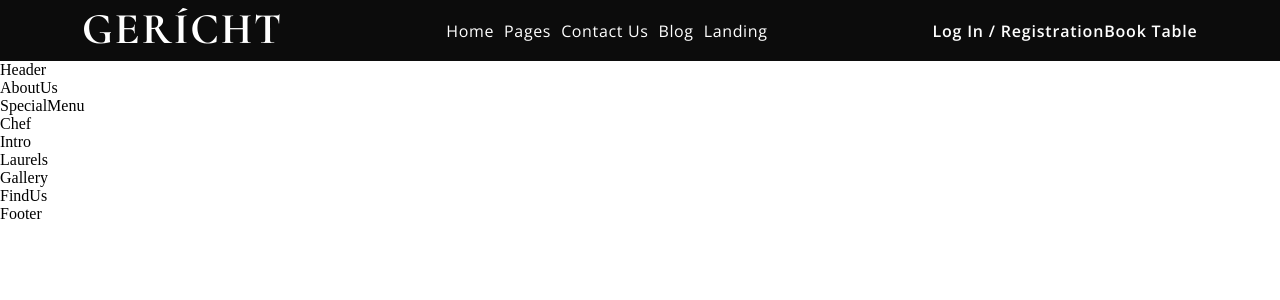
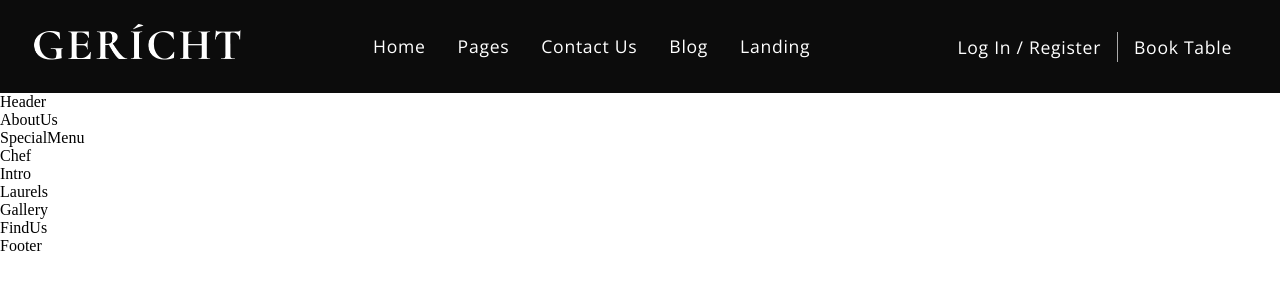
Before and after one commit to DamianT325/restaurant, a React (Create React App) app: page / in a window 1280 px wide. Shown: the top 300 px of the page. Built offline with nearby package versions, Linux system fonts and the light colour scheme; a web font is replaced by a local one.

Commit message:
done navbar

```diff
--- a/src/components/Navbar/Navbar.css
+++ b/src/components/Navbar/Navbar.css
@@ -2,9 +2,10 @@
   background-color: var(--color-black);
   display: flex;
   align-items: center;
-  justify-content: space-around;
+  justify-content: space-between;
   width: 100%;
   color: var(--color-white);
+  padding: 1rem 2rem;
 }
 
 .app__navbar-logo-img {
@@ -13,10 +14,10 @@
 }
 
 .app__navbar-links {
+  flex: 1;
   display: flex;
   align-items: center;
   justify-content: center;
-  gap: 10px;
   list-style: none;
 }
 
@@ -27,17 +28,37 @@
   line-height: 175%;
   letter-spacing: 0.04em;
   color: var(--color-white);
+  cursor: pointer;
+  margin: 0 1rem;
 }
 
-.app__navbar-logInLogOut {
-  display: flex;
-  align-items: center;
-  justify-content: center;
-}
-div {
+.app__navbar-links-link:hover {
+  color: var(--color-grey);
 }
 
-.app__navbar-logInLogOut-paragraph {
+.app__navbar-login {
+  display: flex;
+  justify-content: flex-end;
+  align-items: center;
+}
+
+.app__navbar-login a {
+  margin: 0 1rem;
+  text-decoration: none;
+  transition: 0.5s ease;
+}
+
+.app__navbar-login a:hover {
+  border-bottom: 1px solid var(--color-golden);
+}
+
+.app__navbar-login div {
+  width: 1px;
+  height: 30px;
+  background-color: var(--color-grey);
+}
+
+.p__opensans {
   font-family: var(--font-alt);
   font-weight: 600;
   font-size: 16px;
@@ -46,3 +67,74 @@
   text-transform: capitalize;
   color: var(--color-white);
 }
+
+.app__navbar-smallscreen_overlay {
+  display: flex;
+  flex-direction: column;
+  width: 100%;
+  height: 100vh;
+  background: var(--color-black);
+  position: fixed;
+  top: 0;
+  left: 0;
+  transition: 0.5s ease;
+  z-index: 5;
+}
+
+.app__navbar-smallscreen_overlay .overlay__close {
+  font-size: 27px;
+  cursor: pointer;
+  position: absolute;
+  top: 20px;
+  right: 30px;
+  color: var(--color-golden);
+}
+
+.app__navbar-smallscreen {
+  display: none;
+}
+
+@media screen and (max-width: 2000px) {
+  .app__navbar-logo-img {
+    width: 210px;
+  }
+  .app__navbar-links li {
+    font-size: 1.1rem;
+  }
+  .app__navbar-login a {
+    font-size: 1.1rem;
+  }
+}
+
+@media screen and (max-width: 1150px) {
+  .app__navbar-links {
+    display: none;
+  }
+  .app__navbar-smallscreen {
+    display: flex;
+    justify-content: flex-end;
+  }
+  .app__navbar-smallscreen-links {
+    display: flex;
+    flex-direction: column;
+  }
+  .app__navbar-smallscreen-links li {
+    margin: 1.25rem 0;
+    list-style: none;
+    color: var(--color-golden);
+    font-size: 32px;
+    font-family: var(--font-base);
+  }
+  .app__navbar-smallscreen-links li:hover {
+    color: var(--color-white);
+  }
+}
+
+@media screen and (max-width: 650px) {
+  .app__navbar-logo-img {
+    width: 170px;
+  }
+  .app__navbar-login {
+    display: none;
+  }
+}
--- a/src/components/Navbar/Navbar.jsx
+++ b/src/components/Navbar/Navbar.jsx
@@ -1,37 +1,88 @@
-import React from "react";
+import React, { useState } from "react";
 import { GiHamburgerMenu } from "react-icons/gi";
 import { MdOutlineRestaurantMenu } from "react-icons/md";
 import images from "../../constants/images";
 import "./Navbar.css";
 
-const Navbar = () => (
+const Navbar = () => {
+  const [togleMenu, setToggleMenu] = useState(false);
+
+  return (
+    <nav>
       <div className="app__navbar">
         <div className="app__navbar-logo">
-      <img src={images.gericht} alt="logo" className="app__navbar-logo-img" />
+          <img
+            src={images.gericht}
+            alt="logo"
+            className="app__navbar-logo-img"
+          />
         </div>
         <ul className="app__navbar-links">
           <li className="app__navbar-links-link" id="home">
             Home
           </li>
-      <li className="app__navbar-links-link" id="Pages">
+          <li className="app__navbar-links-link" id="pages">
             Pages
           </li>
-      <li className="app__navbar-links-link" id="Contact Us">
+          <li className="app__navbar-links-link" id="contact Us">
             Contact Us
           </li>
-      <li className="app__navbar-links-link" id="Blog">
+          <li className="app__navbar-links-link" id="blog">
             Blog
           </li>
-      <li className="app__navbar-links-link" id="Landing">
+          <li className="app__navbar-links-link" id="landing">
             Landing
           </li>
         </ul>
-    <div className="app__navbar-logInLogOut">
-      <p className="app__navbar-logInLogOut-paragraph">Log In / Registration</p>
+        <div className="app__navbar-login">
+          <a href="#login" className="p__opensans">
+            Log In / Register
+          </a>
           <div></div>
-      <p className="app__navbar-logInLogOut-paragraph"> Book Table</p>
+          <a href="/" className="p__opensans">
+            Book Table
+          </a>
+        </div>
+        <div className="app__navbar-smallscreen">
+          <GiHamburgerMenu
+            color="#fff"
+            fontSize={27}
+            onClick={() => {
+              setToggleMenu(true);
+            }}
+          />
+
+          {togleMenu && (
+            <div className="app__navbar-smallscreen_overlay flex__center slide-bottom">
+              <MdOutlineRestaurantMenu
+                fontSize={27}
+                className="overlay__close"
+                onClick={() => {
+                  setToggleMenu(false);
+                }}
+              />
+              <ul className="app__navbar-smallscreen-links">
+                <li className="app__navbar-smallscreen-link" id="home">
+                  Home
+                </li>
+                <li className="app__navbar-smallscreen-link" id="pages">
+                  About
+                </li>
+                <li className="app__navbar-smallscreen-link" id="contact Us">
+                  Menu
+                </li>
+                <li className="app__navbar-smallscreen-link" id="blog">
+                  Awards
+                </li>
+                <li className="app__navbar-smallscreen-link" id="landing">
+                  Contact
+                </li>
+              </ul>
+            </div>
+          )}
         </div>
       </div>
+    </nav>
   );
-
+};
 export default Navbar;
--- a/src/index.css
+++ b/src/index.css
@@ -1,15 +1,15 @@
-@import url('https://fonts.googleapis.com/css2?family=Cormorant+Upright:wght@300;400;500;600;700&family=Open+Sans:wght@300;400;500;600;700&display=swap');
+@import url("https://fonts.googleapis.com/css2?family=Cormorant+Upright:wght@300;400;500;600;700&family=Open+Sans:wght@300;400;500;600;700&display=swap");
 
 :root {
-  --font-base: 'Cormorant Upright', serif;
-  --font-alt: 'Open Sans', sans-serif;
+  --font-base: "Cormorant Upright", serif;
+  --font-alt: "Open Sans", sans-serif;
 
-  --color-golden: #DCCA87;
-  --color-black: #0C0C0C;
+  --color-golden: #dcca87;
+  --color-black: #0c0c0c;
   --color-gray: #545454;
-  --color-crimson: #F5EFDB;
-  --color-grey: #AAAAAA;
-  --color-white: #FFFFFF;
+  --color-crimson: #f5efdb;
+  --color-grey: #aaaaaa;
+  --color-white: #ffffff;
 }
 
 * {
@@ -25,28 +25,28 @@
 }
 
 .slide-bottom {
-  -webkit-animation: slide-bottom 0.5s cubic-bezier(0.250, 0.460, 0.450, 0.940) both;
-	animation: slide-bottom 0.5s cubic-bezier(0.250, 0.460, 0.450, 0.940) both;
+  -webkit-animation: slide-bottom 0.5s cubic-bezier(0.25, 0.46, 0.45, 0.94) both;
+  animation: slide-bottom 0.5s cubic-bezier(0.25, 0.46, 0.45, 0.94) both;
 }
 
 @-webkit-keyframes slide-bottom {
   0% {
     -webkit-transform: translateY(-25%);
-            transform: translateY(-25%);
+    transform: translateY(-25%);
   }
   100% {
     -webkit-transform: translateY(0);
-            transform: translateY(0);
+    transform: translateY(0);
   }
 }
 
 @keyframes slide-bottom {
   0% {
     -webkit-transform: translateY(-25%);
-            transform: translateY(-25%);
+    transform: translateY(-25%);
   }
   100% {
     -webkit-transform: translateY(0);
-            transform: translateY(0);
+    transform: translateY(0);
   }
 }
```
Lines whose indentation alone changed are shown as unchanged.
